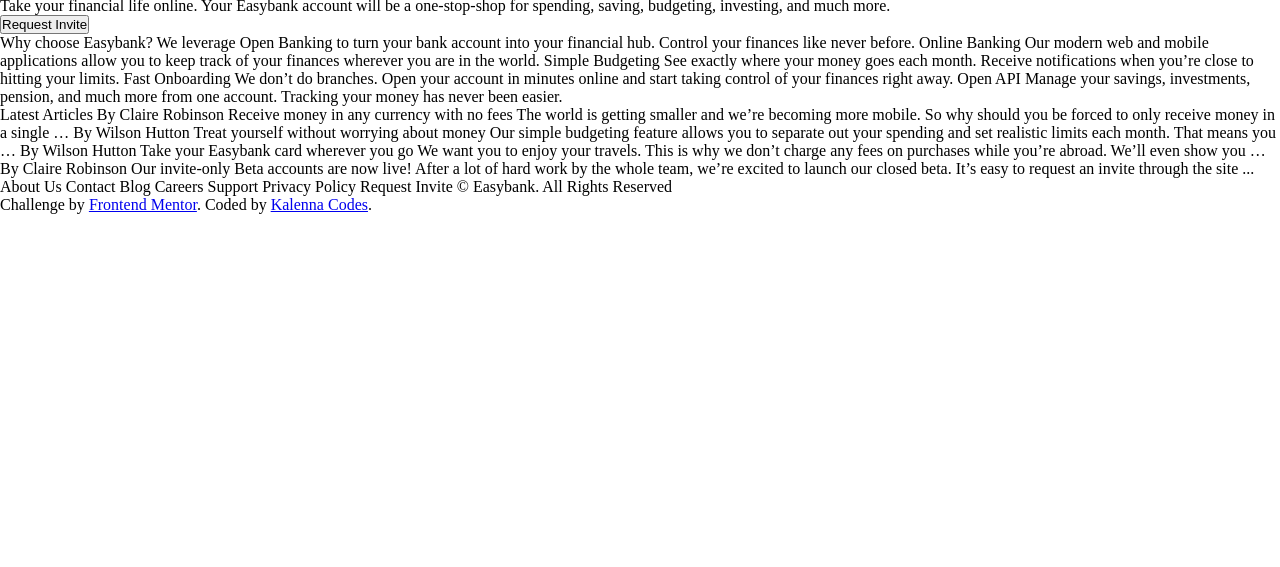
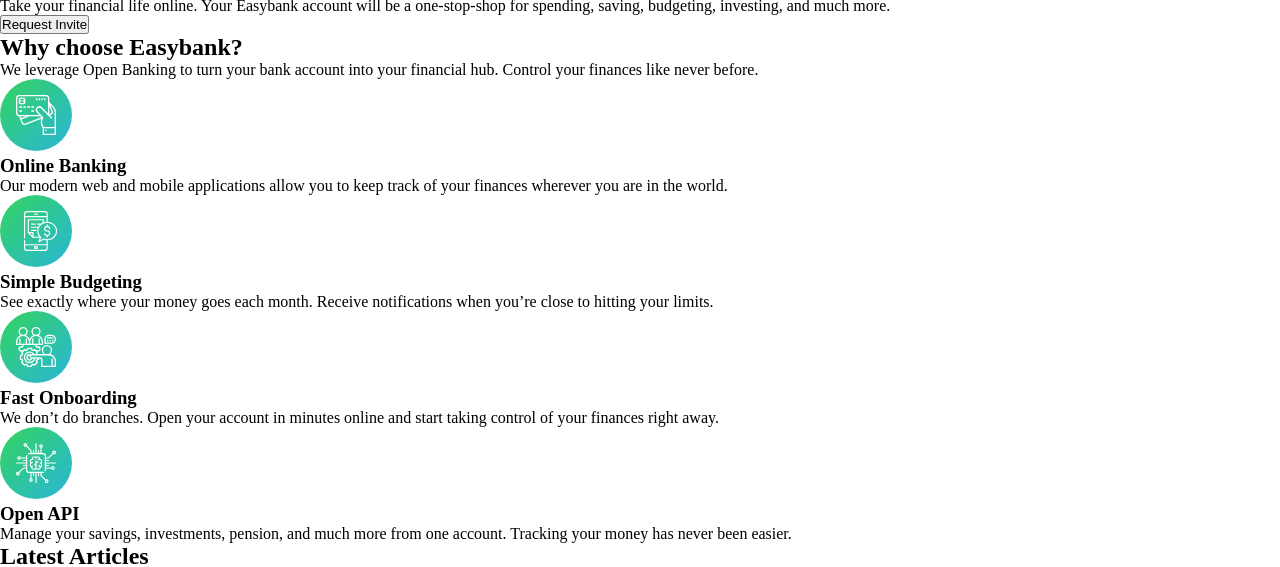
Before and after one commit to KalennaCodes/easybank-landing-page-master, a plain HTML site: page index.html in a window 1280 px wide. Shown: the part 181-748 px from the top of the page. Drawn offline with Linux system fonts and the light colour scheme.

Commit message:
Update index.html

```diff
--- a/index.html
+++ b/index.html
@@ -46,63 +46,93 @@
 
 <!-- ABOUT US SECTION -->
 <section id="About">
-  Why choose Easybank?
-
-  We leverage Open Banking to turn your bank account into your financial hub. Control
-  your finances like never before.
-
-  Online Banking
-  Our modern web and mobile applications allow you to keep track of your finances
-  wherever you are in the world.
-
-  Simple Budgeting
-  See exactly where your money goes each month. Receive notifications when you’re
-  close to hitting your limits.
-
-  Fast Onboarding
-  We don’t do branches. Open your account in minutes online and start taking control
-  of your finances right away.
-
-  Open API
-  Manage your savings, investments, pension, and much more from one account. Tracking
-  your money has never been easier.
+  <section class="about_paragraph">
+    <h2>Why choose Easybank?</h2>
+      <p>We leverage Open Banking to turn your bank account into your financial hub. Control
+      your finances like never before.</p>
+  </section>
+      <section class="about_summary">
+          <section class="about_section">
+            <img src="./images/icon-online.svg">
+            <h3>Online Banking</h3>
+              <p>Our modern web and mobile applications allow you to keep track of your finances
+              wherever you are in the world.</p>
+          </section>
+          <section class="about_section">
+            <img src="./images/icon-budgeting.svg">
+            <h3>Simple Budgeting</h3>
+              <p>See exactly where your money goes each month. Receive notifications when you’re
+              close to hitting your limits.</p>
+          </section>
+          <section class="about_section">
+            <img src="./images/icon-onboarding.svg">
+            <h3>Fast Onboarding</h3>
+              <p>We don’t do branches. Open your account in minutes online and start taking control
+              of your finances right away.</p>
+          </section>
+          <section class="about_section">
+            <img src="./images/icon-api.svg">
+            <h3>Open API</h3>
+              <p>Manage your savings, investments, pension, and much more from one account. Tracking
+              your money has never been easier.</p>
+          </section>
+      </section>
 </section>
  <!--BLOG SECTION-->
 
 <section id="Blog">
-  Latest Articles
+   <h2>Latest Articles</h2>
+  <section class="blog_container">
+      <section class="blog_posts">
+        <img src="./images/image-currency.jpg" class="blog-pic">
+        <span>By Claire Robinson</span>
+          <h4>Receive money in any currency with no fees</h4>
+            <p>The world is getting smaller and we’re becoming more mobile. So why should you be
+            forced to only receive money in a single …</p>
+      </section>
+      <section class="blog_posts">
+        <img src="./images/image-restaurant.jpg" class="blog-pic">
+        <span>By Wilson Hutton</span>
+          <h4>Treat yourself without worrying about money</h4>
+            <p>Our simple budgeting feature allows you to separate out your spending and set
+            realistic limits each month. That means you …</p>
+      </section>
+      <section class="blog_posts">
+        <img src="./images/image-plane.jpg" class="blog-pic">
+        <span>By Wilson Hutton</span>
+          <h4>Take your Easybank card wherever you go</h4>
+            <p>We want you to enjoy your travels. This is why we don’t charge any fees on purchases
+            while you’re abroad. We’ll even show you …</p>
+      </section>
+      <section class="blog_posts">
+        <img src="./images/image-confetti.jpg" class="blog-pic">
+        <span>By Claire Robinson</span>
+          <h4>Our invite-only Beta accounts are now live!</h4>
+            <p>After a lot of hard work by the whole team, we’re excited to launch our closed beta.
+            It’s easy to request an invite through the site ...</p>
+      </section>
+  </section>
+</section>
 
-  By Claire Robinson
-  Receive money in any currency with no fees
-  The world is getting smaller and we’re becoming more mobile. So why should you be
-  forced to only receive money in a single …
-
-  By Wilson Hutton
-  Treat yourself without worrying about money
-  Our simple budgeting feature allows you to separate out your spending and set
-  realistic limits each month. That means you …
-
-  By Wilson Hutton
-  Take your Easybank card wherever you go
-  We want you to enjoy your travels. This is why we don’t charge any fees on purchases
-  while you’re abroad. We’ll even show you …
-
-  By Claire Robinson
-  Our invite-only Beta accounts are now live!
-  After a lot of hard work by the whole team, we’re excited to launch our closed beta.
-  It’s easy to request an invite through the site ...
-</section>
 
  <!--FOOTER SECTION-->
 <footer>
+  <section class="logo-icons">
+  <img src="./images/logo.svg" class="logo_footer">
+  <img src="./images/icon-facebook.svg">
+  <img src="./images/icon-twitter.svg">
+  <img src="./images/icon-pinterest.svg">
+  <img src="./images/icon-instagram.svg">
+  </section>
+  <section class="footer_links">
   About Us
   Contact
   Blog
   Careers
   Support
   Privacy Policy
-
-  Request Invite
+  </section>
+  <button class="btn-footer">Request Invite</button>
 
   © Easybank. All Rights Reserved
 
```
